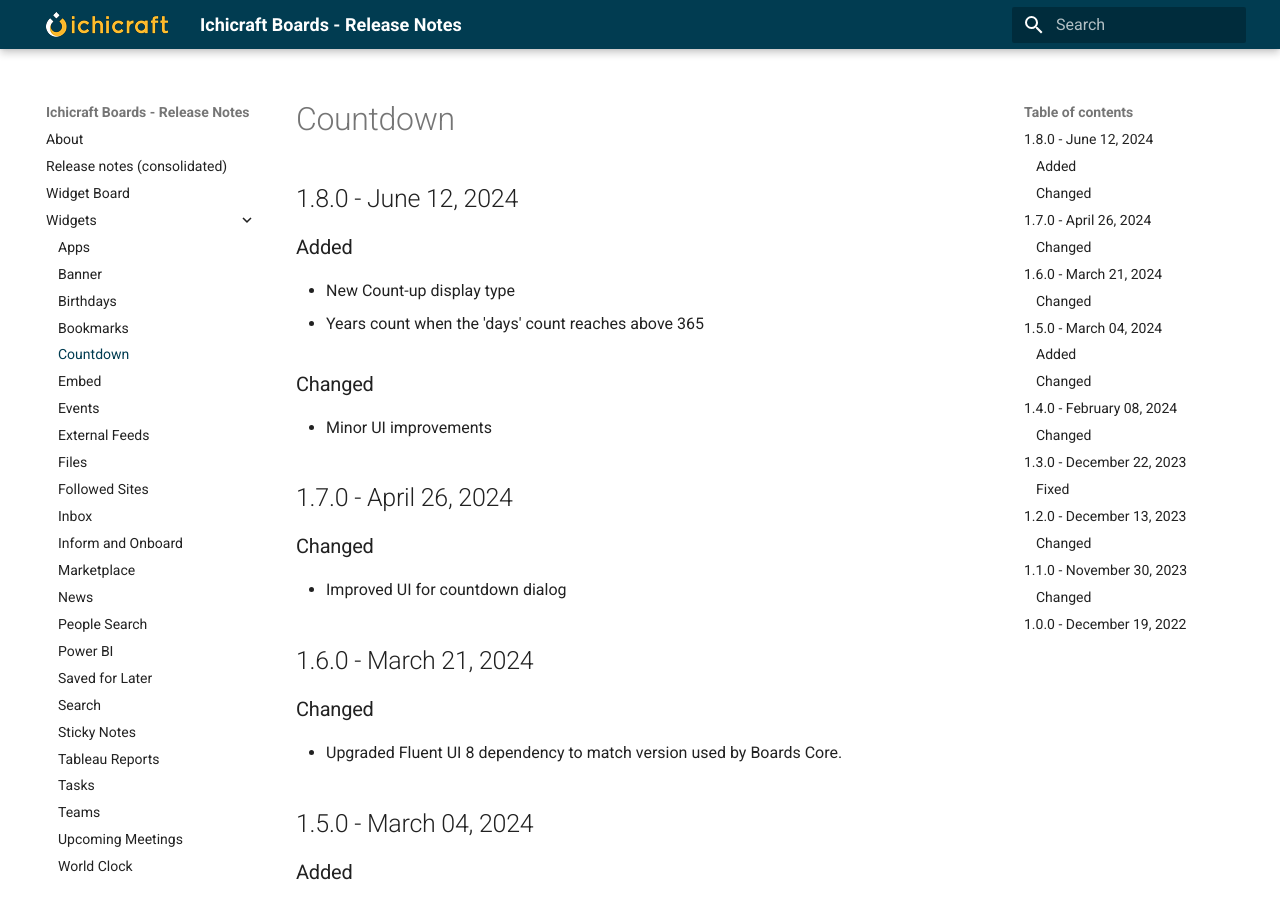
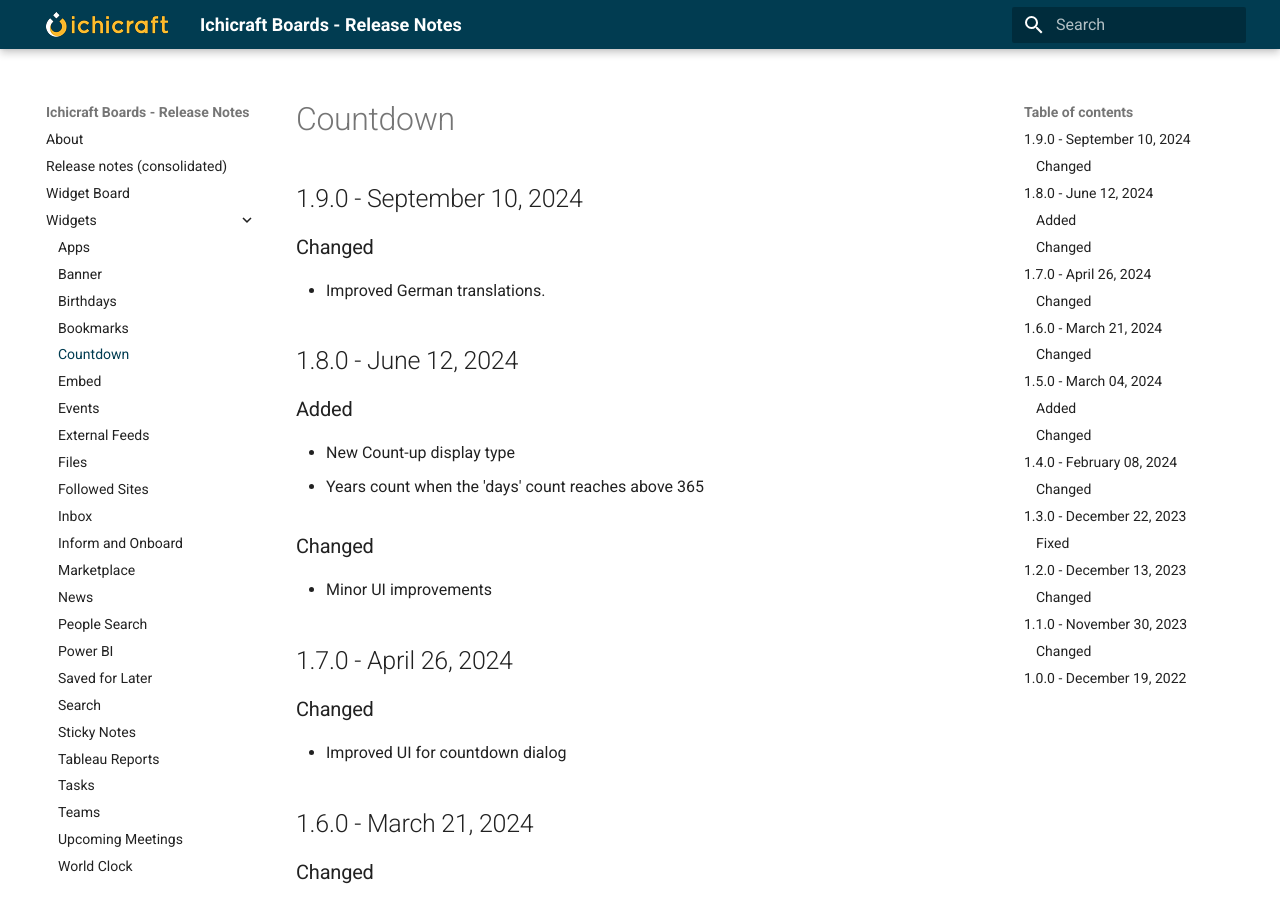
Before and after one commit to ichicraft/widgets-docs, an MkDocs documentation site: the page built from docs/Widgets/Countdown.md, in a window 1280 px wide and 900 px high. Built offline with MkDocs 1.6.1 and Material for MkDocs 9.7.7, drawn with Linux system fonts in a browser that asks for light colours.

```diff
--- a/docs/Widgets/Countdown.md
+++ b/docs/Widgets/Countdown.md
@@ -1,3 +1,8 @@
+## 1.9.0 - September 10, 2024
+
+### Changed
+- Improved German translations.
+
 ## 1.8.0 - June 12, 2024
 
 ### Added
```
Also changed, not shown: docs/Release-notes-(consolidated).md (+5 -0 lines).
